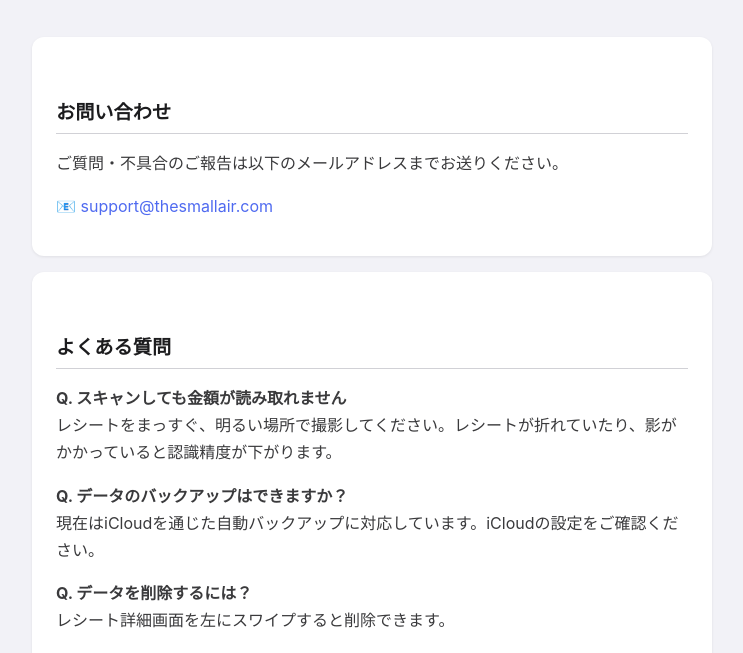
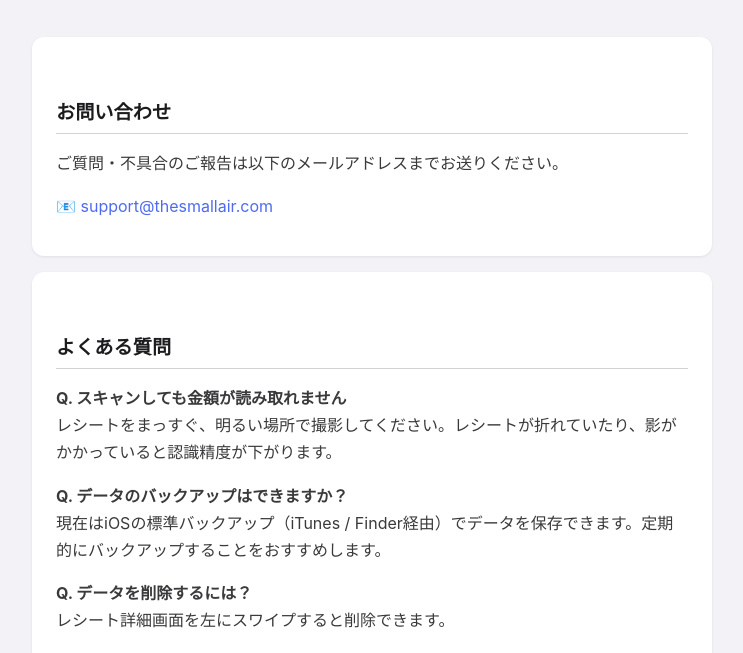
Before and after one commit to skry4mt8wm-lang/receiptbook-support, a plain HTML site: page index.html in a window 1280 px wide. Shown: the part 147-800 px from the top of the page, without its empty margins (268-1011 px from the left). Drawn offline with Linux system fonts and the light colour scheme.

Commit message:
Fix backup description

```diff
--- a/index.html
+++ b/index.html
@@ -43,7 +43,7 @@
     レシートをまっすぐ、明るい場所で撮影してください。レシートが折れていたり、影がかかっていると認識精度が下がります。</p>
 
     <p><strong>Q. データのバックアップはできますか？</strong><br>
-    現在はiCloudを通じた自動バックアップに対応しています。iCloudの設定をご確認ください。</p>
+    現在はiOSの標準バックアップ（iTunes / Finder経由）でデータを保存できます。定期的にバックアップすることをおすすめします。</p>
 
     <p><strong>Q. データを削除するには？</strong><br>
     レシート詳細画面を左にスワイプすると削除できます。</p>
```
